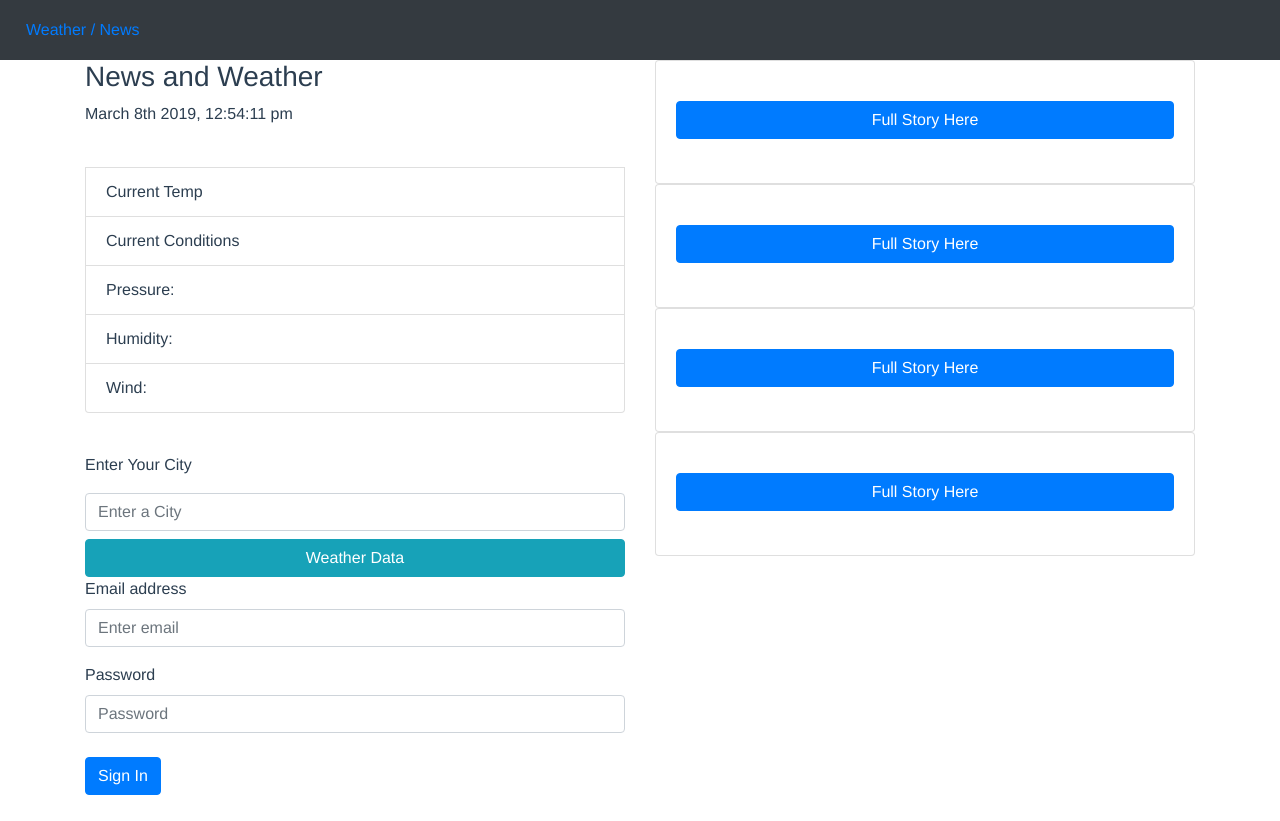
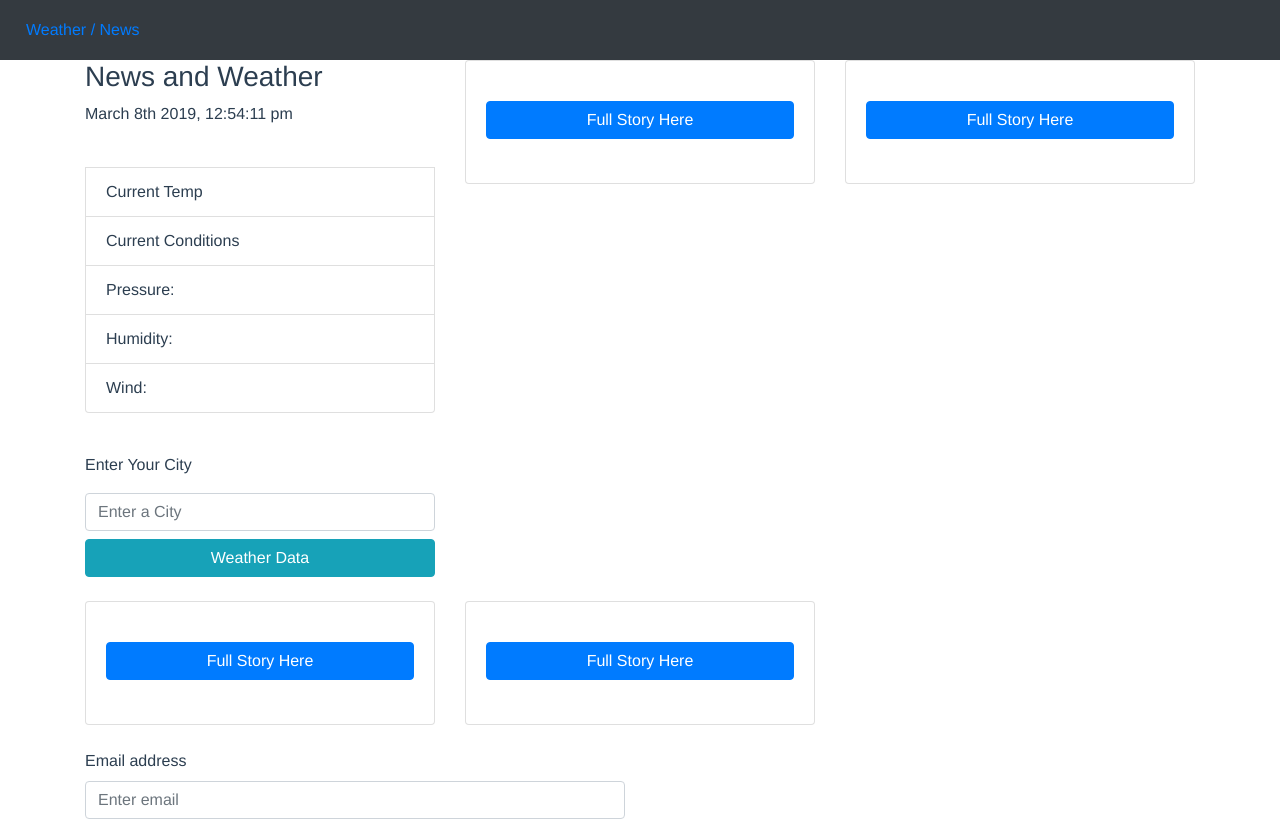
Before and after one commit to Timothycav/News-Weather-and-Notes, a Vue app: page / in a window 1280 px wide. Shown: the top 821 px of the page. Before the commit the page ends 800 px from the top, so only its background shows below. Built offline with nearby package versions, Linux system fonts and the light colour scheme; no server answers; what vuefire would draw is missing.

Commit message:
formatting grid

```diff
--- a/src/views/Home.vue
+++ b/src/views/Home.vue
@@ -2,9 +2,9 @@
   <div class="about">
     <Header />
 
- <div class="container center">
+ <div class="container">
           <div class="row">
-            <div class="col-6">
+            <div class="col-12 col-md-4 mb-4">
               <h3>News and Weather</h3>
 
                 <ul id="box" class="">
@@ -40,7 +40,7 @@
     </form>
             </div>
 
- <div class="col-6">
+ <div class="col-12 col-md-4 mb-4">
 
 
         <div class="card card-body">
@@ -50,6 +50,8 @@
               <a href="" class="btn btn-primary" id="link">Full Story Here</a>
                <div> <img class="card-img-top" src="" id="news_img"></div>
         </div>
+ </div>
+ <div class="col-12 col-md-4 mb-4">
          <div class="card card-body">
           <div class="news2"></div>
            <div class="newstitle2 card-title"></div>
@@ -57,6 +59,8 @@
               <a href="" class="btn btn-primary" id="link2">Full Story Here</a>
                <div> <img class="card-img-top" src="" id="news_img2"></div>
         </div>
+</div>
+<div class="col-12 col-md-4 mb-4"> <!--4-->
          <div class="card card-body">
           <div class="news3"></div>
            <div class="newstitle3 card-title"></div>
@@ -64,6 +68,8 @@
               <a href="" class="btn btn-primary" id="link3">Full Story Here</a>
                <div> <img class="card-img-top" src="" id="news_img3"></div>
         </div>
+</div>
+<div class="col-12 col-md-4 mb-4">
          <div class="card card-body">
           <div class="news4"></div>
            <div class="newstitle4 card-title"></div>
@@ -71,11 +77,12 @@
               <a href="" class="btn btn-primary" id="link4">Full Story Here</a>
                <div> <img class="card-img-top" src="" id="news_img4"></div>
         </div>
+</div>
       </div>
 
           </div>
 
-        </div>
+
 
   <div class="container">
     <div class="row">
```
Also changed, not shown: 7 other files (tests, documents, lock files or other folders).
